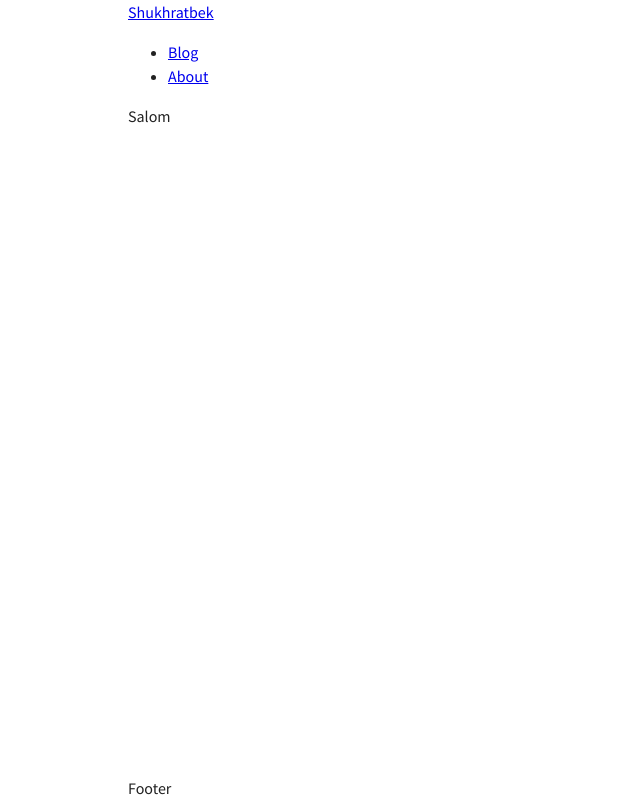
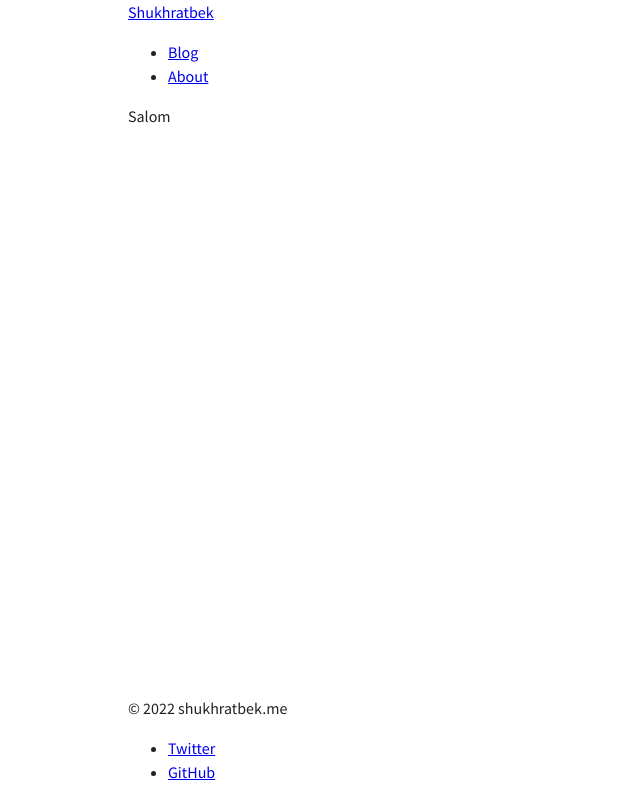
Before and after one commit to mrshukhratbek/shukhratbek.me, a Next.js app: page / in a window 1280 px wide. Shown: the whole page, without its empty margins (0-640 px from the left). Built offline with nearby package versions, Linux system fonts and the light colour scheme.

Commit message:
feat: create html elements

```diff
--- a/components/layouts/main-layout/footer/footer.component.tsx
+++ b/components/layouts/main-layout/footer/footer.component.tsx
@@ -1,12 +1,33 @@
-import { Layout } from 'antd'
+import { Col, Layout, Row } from 'antd'
 import { Container } from '@components/layouts/container'
+import Link from 'next/link'
 
 const { Footer: AntdFooter } = Layout
 
 export const Footer = () => {
   return (
     <AntdFooter>
-      <Container>Footer</Container>
+      <Container>
+        <Row>
+          <Col>
+            <p>© 2022 shukhratbek.me</p>
+          </Col>
+          <Col>
+            <ul>
+              <li>
+                <a href="https://twitter.com/mrshukhratbek" target="_blank">
+                  Twitter
+                </a>
+              </li>
+              <li>
+                <a href="https://github.com/mrshukhratbek" target="_blank">
+                  GitHub
+                </a>
+              </li>
+            </ul>
+          </Col>
+        </Row>
+      </Container>
     </AntdFooter>
   )
 }
```
